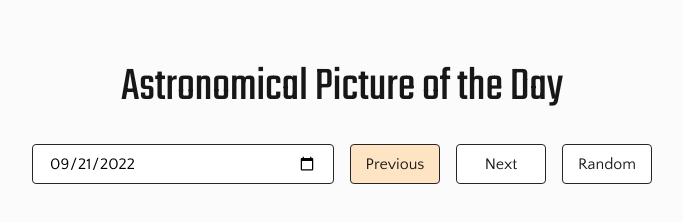
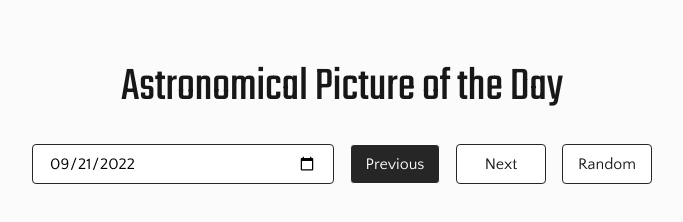
Before and after one commit to MagdK/ask-nasa-javascript, a website: page public/index.html in a window 1280 px wide. In both pictures the pointer is over the button "Previous". Shown: the whole page, without its empty margins (298-981 px from the left). Drawn offline with Linux system fonts and the light colour scheme; no server answers.

Commit message:
Button hover style update

```diff
--- a/public/style.css
+++ b/public/style.css
@@ -186,7 +186,9 @@ img {
 }
 
 .button:hover {
-    background-color: bisque;
+    background-color: #262626;
+    color: white;
+    border: 1px solid white;
 }
 
 .button,
```
